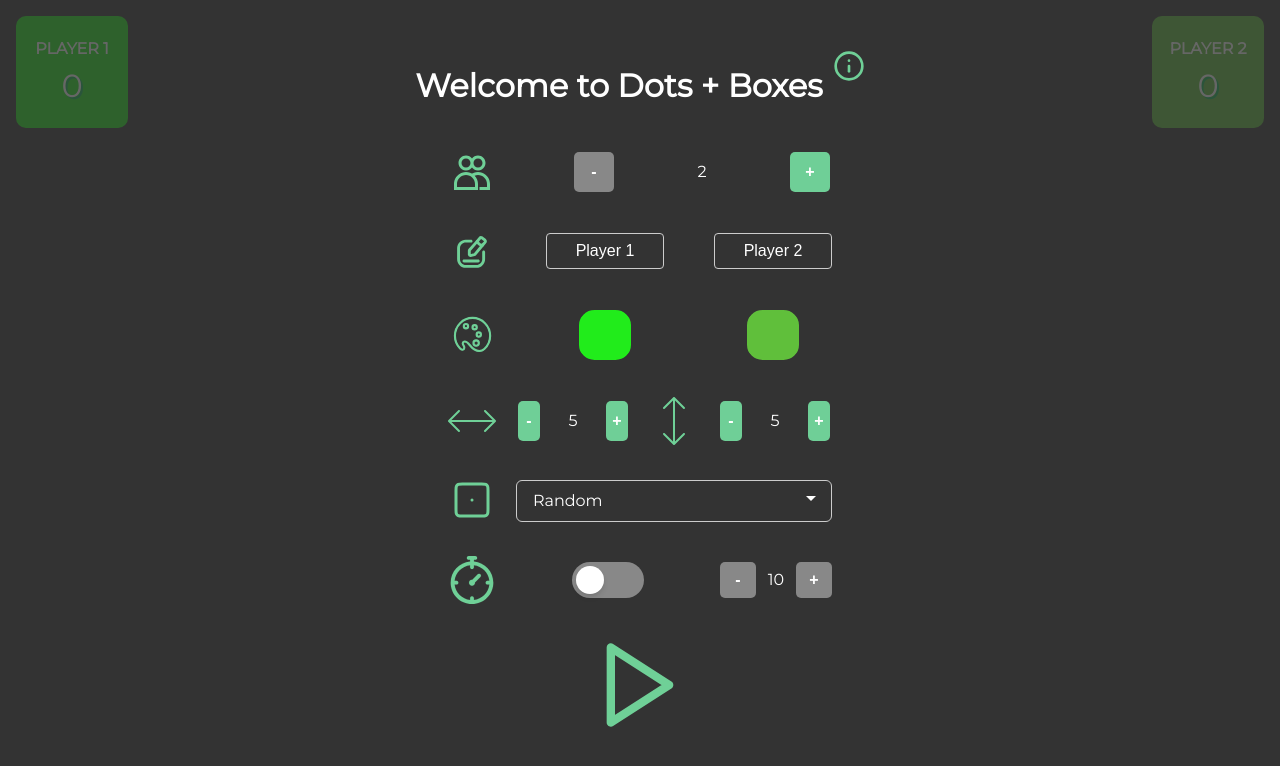
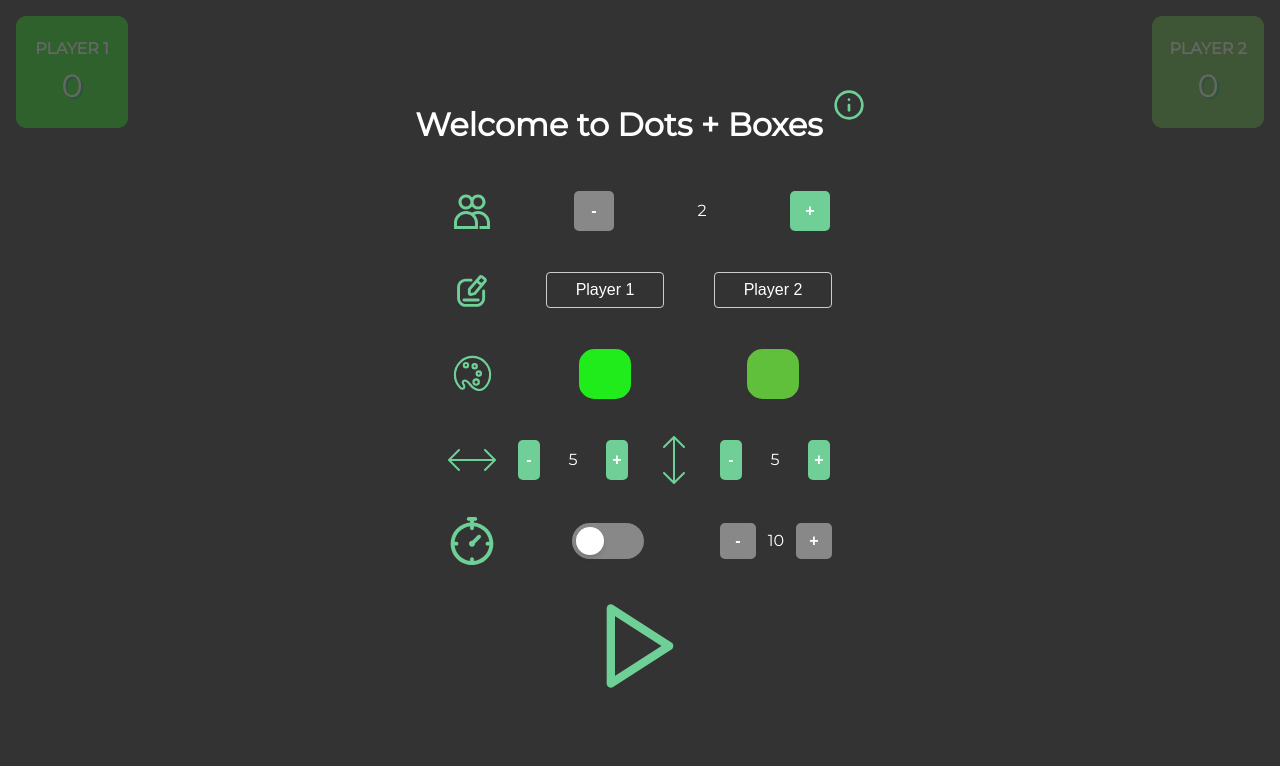
Before and after one commit to harryBedfordSL/dots-and-boxes, a Vue app: page / in a window 1280 px wide. Shown: the top 766 px of the page. Built offline with nearby package versions, Linux system fonts and the light colour scheme.

Commit message:
delete starting player config

```diff
--- a/src/components/game-form/GameForm.vue
+++ b/src/components/game-form/GameForm.vue
@@ -4,7 +4,6 @@ import NumberOfPlayersVue from './NumberOfPlayers.vue';
 import PlayerNames from './PlayerNames.vue';
 import PlayerColors from './PlayerColors.vue';
 import GridSize from './GridSize.vue';
-import StartingPlayer from './StartingPlayer.vue';
 import TimerConfig from './TimerConfig.vue';
 
 const gameStore = useGameStore();
@@ -27,10 +26,6 @@ const gameStore = useGameStore();
     <div class="form-item">
       <img title="Number of Horizontal Dots" src="@/assets/icons/horizontal-arrow.svg" class="icon" />
       <GridSize />
-    </div>
-    <div class="form-item">
-      <img title="Starting Player" src="@/assets/icons/first.svg" class="icon" />
-      <StartingPlayer />
     </div>
     <div class="form-item">
       <img title="Turn Timer (seconds)" src="@/assets/icons/timer.svg" class="icon" />
--- a/src/components/game-form/StartingPlayer.vue
+++ /dev/null
@@ -1,106 +0,0 @@
-<script setup lang="ts">
-import { useGameStore } from '@/stores/GameStore';
-import { usePlayersStore } from '@/stores/PlayersStore';
-import { computed, ref, type Ref } from 'vue';
-import { defaultTurn, type Option } from '@/types';
-
-const playersStore = usePlayersStore();
-const gameStore = useGameStore();
-
-const options: Ref<Option[]> = computed(() => [
-  defaultTurn,
-  ...Object.values(playersStore.players).map((player) => ({
-    value: player.id,
-    label: player.name
-  }))
-]);
-
-const selected: Ref<Option> = computed(() => {
-  return options.value.find(({ value }) => value === gameStore.turn) ?? defaultTurn;
-});
-const open = ref(false);
-
-const onSelect = (option: Option) => {
-  selected.value = option;
-  open.value = false;
-  gameStore.setTurn(option.value);
-};
-</script>
-
-<template>
-  <div class="custom-select" @blur="open = false">
-    <div class="selected" :class="{ open }" @click="open = !open">
-      {{ selected.label }}
-    </div>
-    <div class="items" :class="{ selectHide: !open }">
-      <div
-        v-for="option of options"
-        :key="option.value"
-        @click="onSelect(option)"
-      >
-        {{ option.label }}
-      </div>
-    </div>
-  </div>
-</template>
-
-<style scoped>
-.custom-select {
-  position: relative;
-  width: 100%;
-  text-align: left;
-  font-size: 16px;
-  outline: none;
-  height: 2.5rem;
-  line-height: 2.5rem;
-}
-
-.custom-select .selected {
-  border-radius: 6px;
-  border: 1px solid var(--border-color);
-  padding-left: 1em;
-  cursor: pointer;
-  user-select: none;
-}
-
-.custom-select .selected.open {
-  border: 1px solid var(--border-color);
-  border-radius: 6px 6px 0px 0px;
-}
-
-.custom-select .selected:after {
-  position: absolute;
-  content: '';
-  top: 1rem;
-  right: 1em;
-  width: 0;
-  height: 0;
-  border: 5px solid transparent;
-  border-color: var(--text-color) transparent transparent transparent;
-}
-
-.custom-select .items {
-  border-radius: 0px 0px 6px 6px;
-  overflow: hidden;
-  border: 1px solid var(--border-color);
-  position: absolute;
-  background-color: var(--background-secondary);
-  left: 0;
-  right: 0;
-  z-index: 1;
-}
-
-.custom-select .items div {
-  padding-left: 1em;
-  cursor: pointer;
-  user-select: none;
-}
-
-.custom-select .items div:hover {
-  background-color: var(--background-primary);
-}
-
-.selectHide {
-  display: none;
-}
-</style>
```
